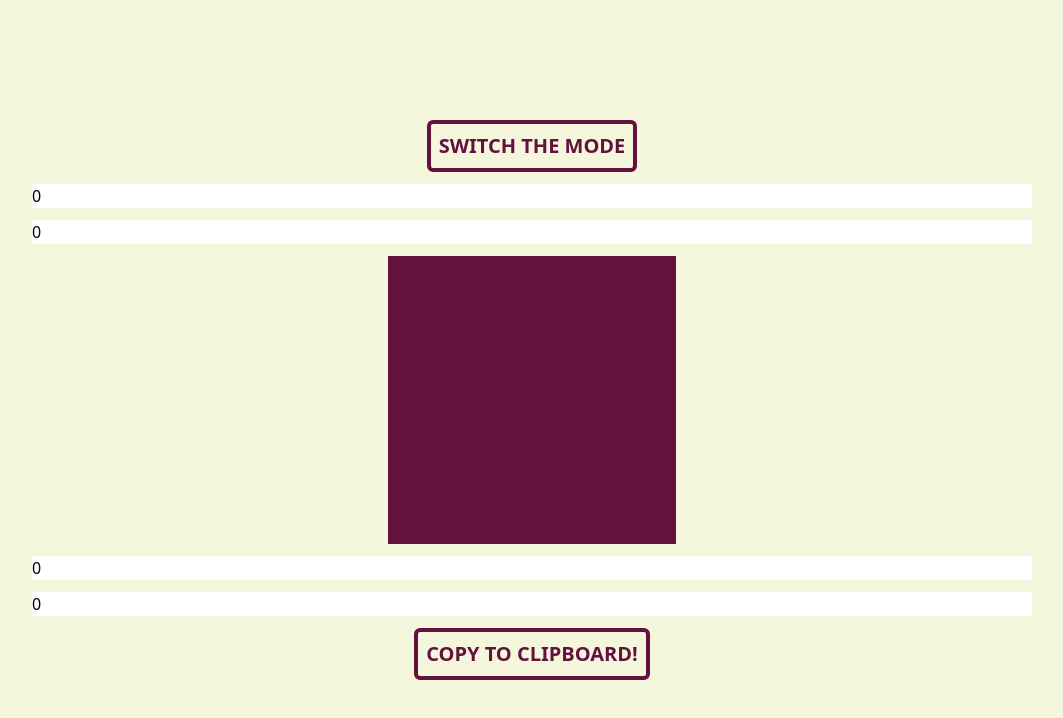
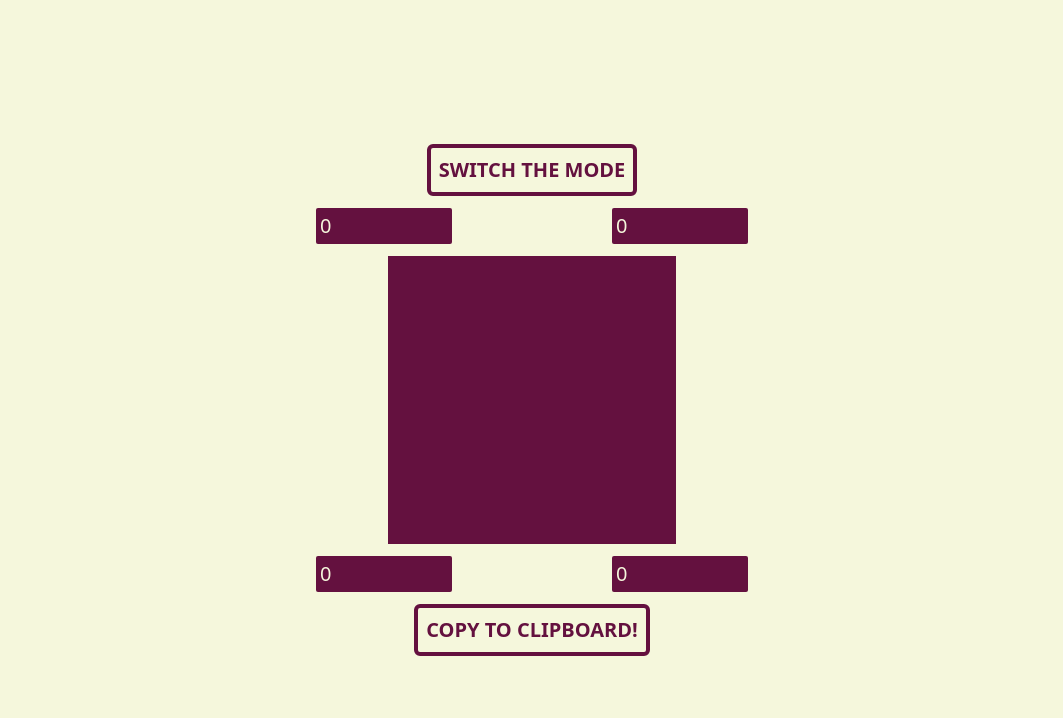
Before and after one commit to SEPOTOM/border-radius-previewer, a React (Vite) app: page / in a window 1280 px wide. Shown: the top 718 px of the page, without its empty margins (108-1171 px from the left). Built offline with nearby package versions, Linux system fonts and the light colour scheme.

Commit message:
feat(NormalModeControls): add styles

```diff
--- a/src/components/NormalModeControls/index.tsx
+++ b/src/components/NormalModeControls/index.tsx
@@ -32,35 +32,51 @@ const NormalModeControls: FC<NormalModeControlsProps> = ({
 
   return (
     <>
+      <div className="mx-auto flex w-full max-w-[432px] justify-between overflow-hidden sm:justify-center sm:gap-36">
+        <div className="max-w-36 shrink-0 grow-0 basis-1/2 pr-2">
           <input
             type="number"
             aria-label="Top-left corner"
             name="top-left"
             value={borderRadiusValues['top-left']}
             onChange={handleBorderRadiusChange}
+            className="outline-focus w-full max-w-full rounded-sm bg-main p-1 text-xl tracking-wider text-secondary"
           />
+        </div>
+        <div className="max-w-36 shrink-0 grow-0 basis-1/2 pl-2">
           <input
             type="number"
             aria-label="Top-right corner"
             value={borderRadiusValues['top-right']}
             name="top-right"
             onChange={handleBorderRadiusChange}
+            className="outline-focus w-full max-w-full rounded-sm bg-main p-1 text-xl tracking-wider text-secondary"
           />
+        </div>
+      </div>
       {children}
+      <div className="mx-auto flex w-full max-w-[432px] justify-between overflow-hidden sm:justify-center sm:gap-36">
+        <div className="max-w-36 shrink-0 grow-0 basis-1/2 pr-2">
           <input
             type="number"
             aria-label="Bottom-left corner"
             value={borderRadiusValues['bottom-left']}
             name="bottom-left"
             onChange={handleBorderRadiusChange}
+            className="outline-focus w-full max-w-full rounded-sm bg-main p-1 text-xl tracking-wider text-secondary"
           />
+        </div>
+        <div className="max-w-36 shrink-0 grow-0 basis-1/2 pl-2">
           <input
             type="number"
             aria-label="Bottom-right corner"
             value={borderRadiusValues['bottom-right']}
             name="bottom-right"
             onChange={handleBorderRadiusChange}
+            className="outline-focus w-full max-w-full rounded-sm bg-main p-1 text-xl tracking-wider text-secondary"
           />
+        </div>
+      </div>
     </>
   );
 };
```
Lines whose indentation alone changed are shown as unchanged.
